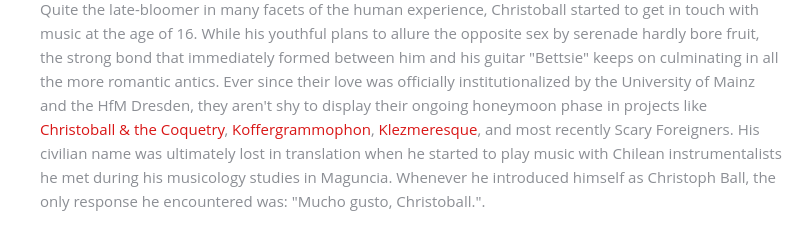
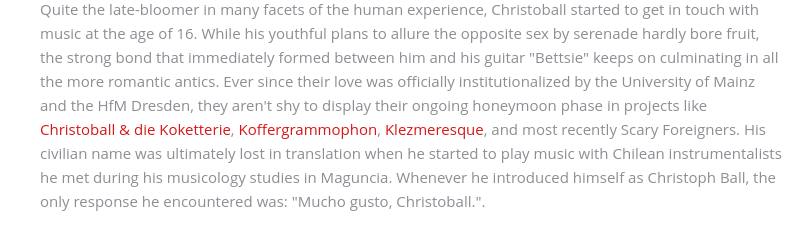
Before and after one commit to dasq/scaryforeigners, a plain HTML site: page index.html in a window 1280 px wide. Shown: the part 4640-4875 px from the top of the page, 35-840 px from the left. Drawn offline with Linux system fonts and the light colour scheme; files whose address does not match are found by name.

Commit message:
German spelling of Koketterie

```diff
--- a/index.html
+++ b/index.html
@@ -287,7 +287,7 @@
 			While his youthful plans to allure the opposite sex by serenade hardly bore fruit, the strong bond that immediately formed between
 			him and his guitar "Bettsie" keeps on culminating in all the more romantic antics. Ever since their love was officially institutionalized
 			by the University of Mainz and the HfM Dresden, they aren't shy to display their ongoing honeymoon phase in projects like
-			<a href="https://www.facebook.com/Koketterie/" target="_blank">Christoball & the Coquetry</a>,
+			<a href="https://www.facebook.com/Koketterie/" target="_blank">Christoball & die Koketterie</a>,
 			<a href="https://www.facebook.com/Koffergrammophon/" target="_blank">Koffergrammophon</a>,
 			<a href="https://www.facebook.com/klezmeresque/" target="_blank">Klezmeresque</a>,
 			and most recently Scary Foreigners.
```
